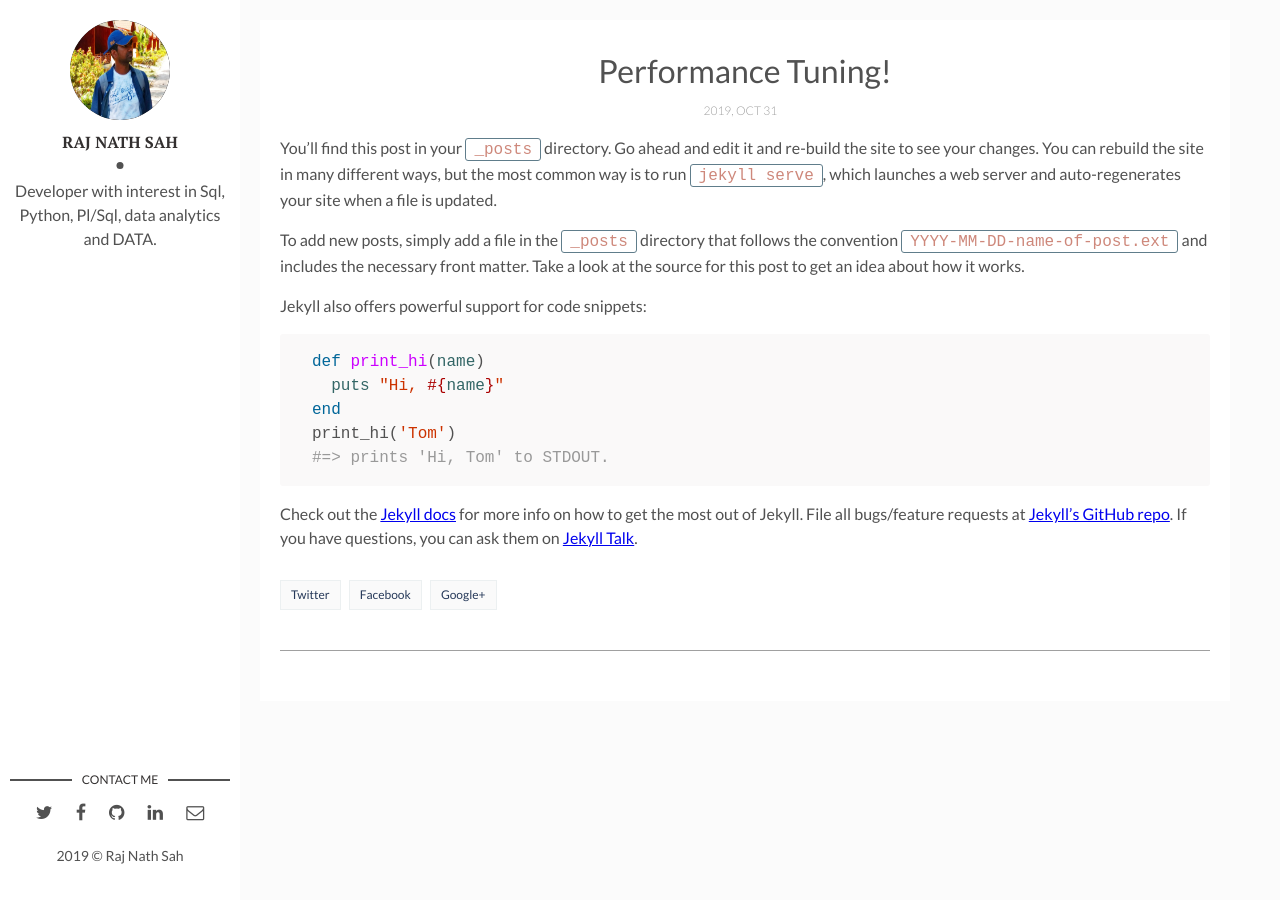
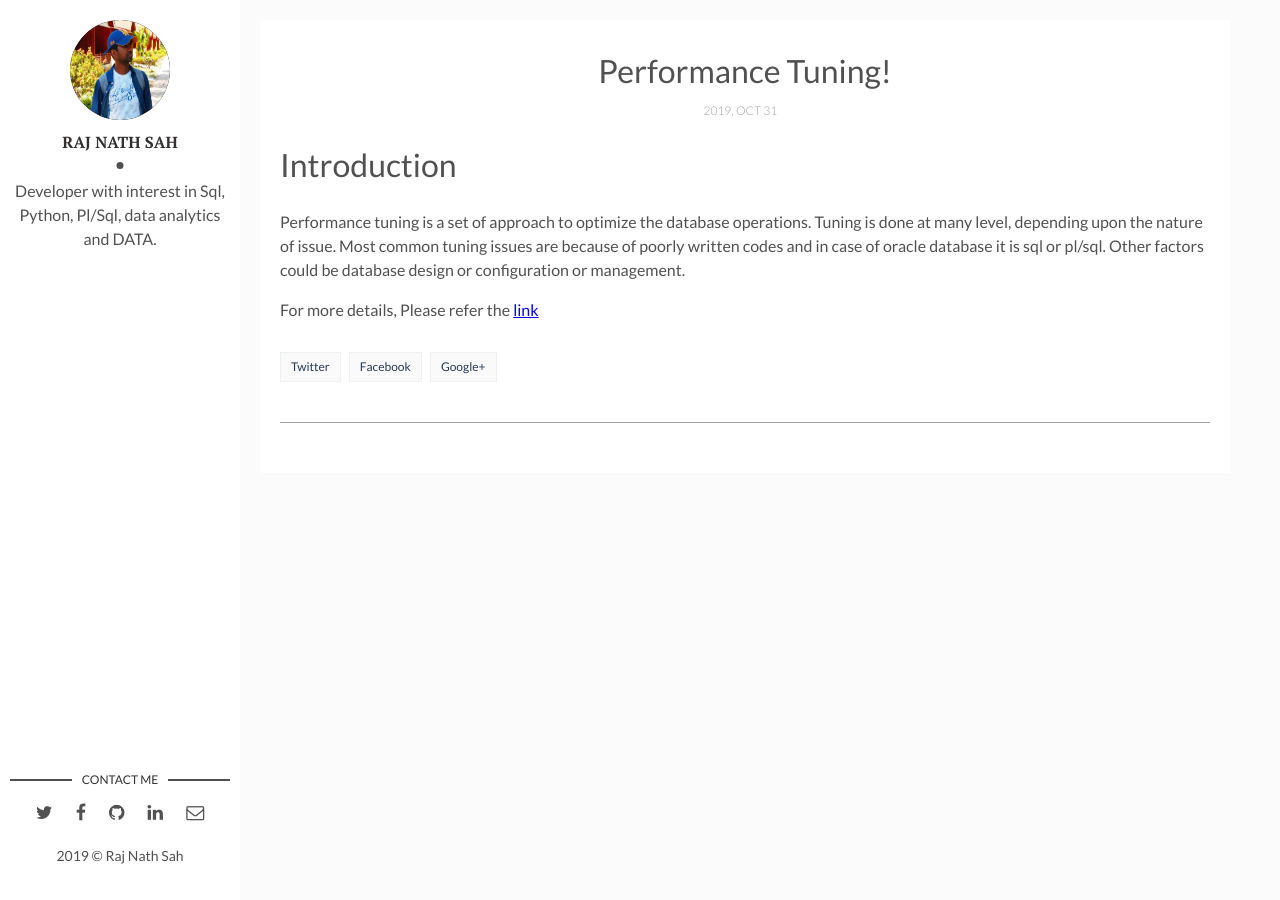
Before and after one commit to rajnathsah/rajnathsah.github.io, a Jekyll site: the page built from _posts/2019-10-31-performance-tuning.markdown, in a window 1280 px wide. Built offline with Jekyll 4.4.1, drawn with Linux system fonts in a browser that asks for light colours; comment, search, counter and statistics services are not loaded.

Commit message:
Update 2019-10-31-performance-tuning.markdown

```diff
--- a/_posts/2019-10-31-performance-tuning.markdown
+++ b/_posts/2019-10-31-performance-tuning.markdown
@@ -5,22 +5,12 @@ date: 2019-10-31 00:00:00 +0000
 description: Performance tuning concepts with approach to performance in Oracle Database. # Add post description (optional)
 img:  # Add image post (optional)
 ---
-You’ll find this post in your `_posts` directory. Go ahead and edit it and re-build the site to see your changes. You can rebuild the site in many different ways, but the most common way is to run `jekyll serve`, which launches a web server and auto-regenerates your site when a file is updated.
 
-To add new posts, simply add a file in the `_posts` directory that follows the convention `YYYY-MM-DD-name-of-post.ext` and includes the necessary front matter. Take a look at the source for this post to get an idea about how it works.
+# Introduction
 
-Jekyll also offers powerful support for code snippets:
+Performance tuning is a set of approach to optimize the database operations.
+Tuning is done at many level, depending upon the nature of issue.
+Most common tuning issues are because of poorly written codes and in case of oracle database it is sql or pl/sql.
+Other factors could be database design or configuration or management.
 
-{% highlight ruby %}
-def print_hi(name)
-  puts "Hi, #{name}"
-end
-print_hi('Tom')
-#=> prints 'Hi, Tom' to STDOUT.
-{% endhighlight %}
-
-Check out the [Jekyll docs][jekyll-docs] for more info on how to get the most out of Jekyll. File all bugs/feature requests at [Jekyll’s GitHub repo][jekyll-gh]. If you have questions, you can ask them on [Jekyll Talk][jekyll-talk].
-
-[jekyll-docs]: https://jekyllrb.com/docs/home
-[jekyll-gh]:   https://github.com/jekyll/jekyll
-[jekyll-talk]: https://talk.jekyllrb.com/
+For more details, Please refer the [link](https://github.com/rajnathsah/PerformanceTuning_Oracle)
```
